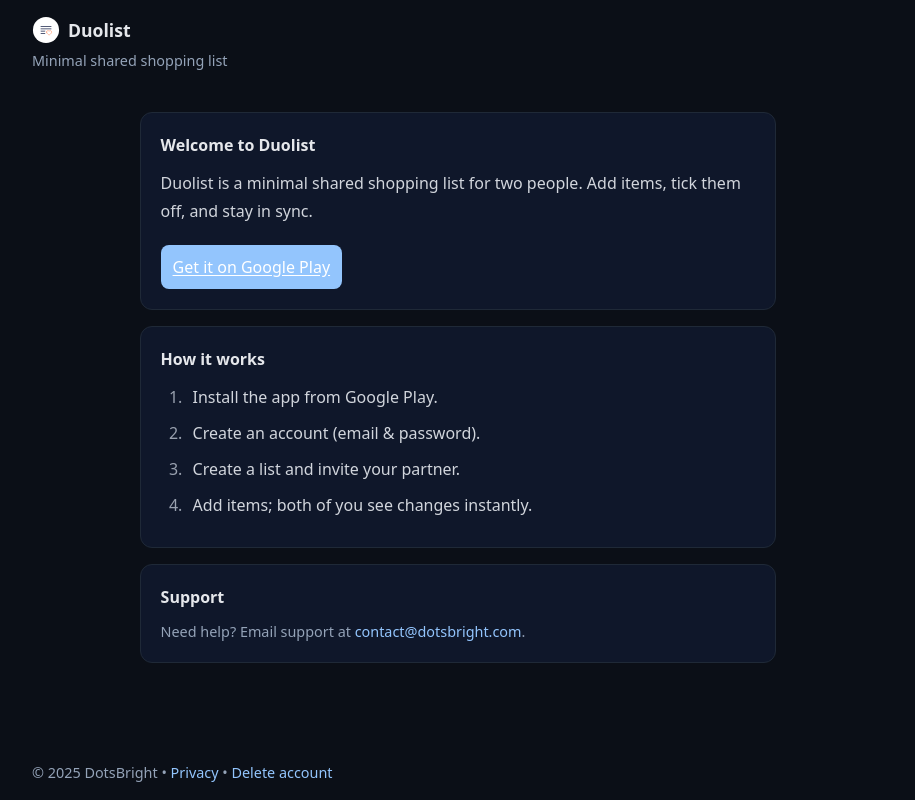
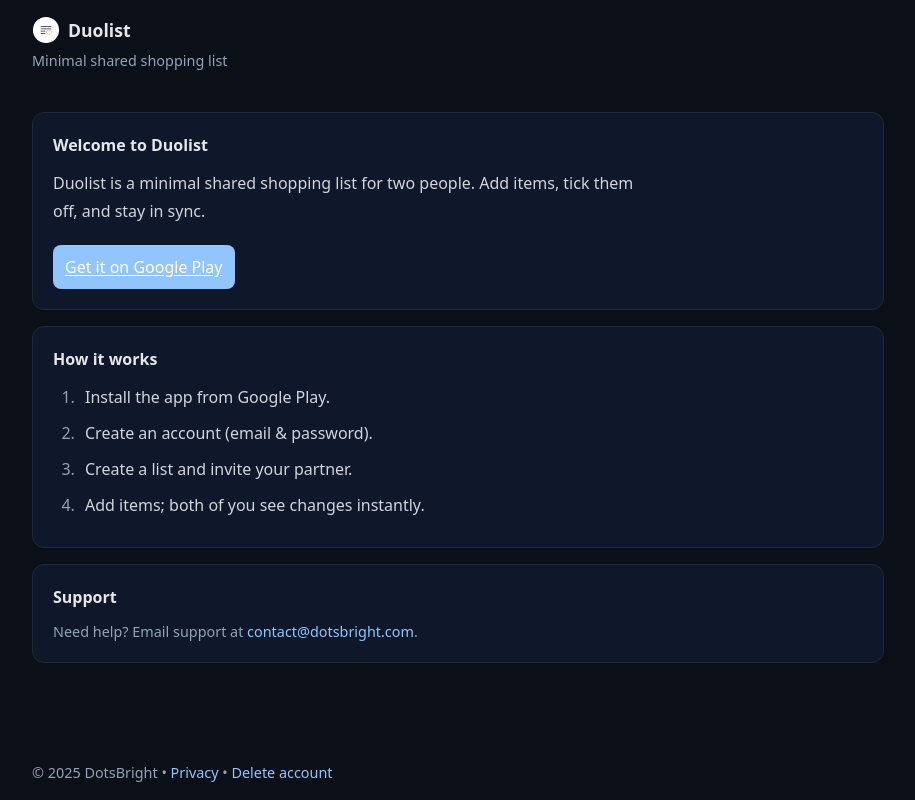
Before and after one commit to dotsbright/duolist_web, a Next.js app: page / in a window 1280 px wide. Shown: the whole page, without its empty margins (182-1097 px from the left). Built offline with nearby package versions, Linux system fonts and the light colour scheme.

Commit message:
app-container full width

```diff
--- a/styles/theme/components.scss
+++ b/styles/theme/components.scss
@@ -13,7 +13,7 @@
 
 /* Component layer using @apply for reusable styles */
 @layer components {
-  .app-container { @apply mx-auto max-w-[900px] px-6; }
+  .app-container { @apply mx-auto w-full max-w-[900px] px-6; }
   .brand {
     @apply inline-flex items-center gap-2 no-underline text-[var(--fg)];
   }
```
